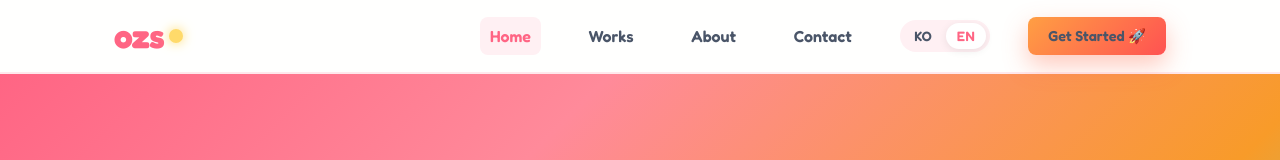
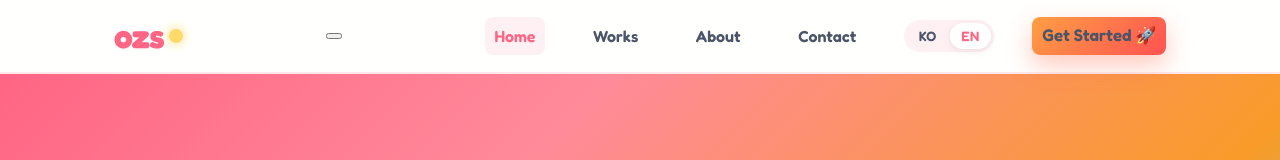
Before and after one commit to diffth/_ozs, a React (Vite) app: page / in a window 1280 px wide. Shown: the top 160 px of the page. Built offline with nearby package versions, Linux system fonts and the light colour scheme; a web font is replaced by a local one.

Commit message:
feat(header): 모바일 내비게이션 토글 및 백드롭 모달 기능 구현

```diff
--- a/src/components/Header.jsx
+++ b/src/components/Header.jsx
@@ -1,28 +1,72 @@
-import { Link, NavLink } from 'react-router-dom'
+import { useEffect, useState } from 'react'
+import { Link, NavLink, useLocation } from 'react-router-dom'
 import { site } from '../data/site.js'
 import { useLang } from '../i18n/LanguageProvider.jsx'
 import LangSwitch from './LangSwitch.jsx'
 
 export default function Header() {
   const { t } = useLang()
+  const [open, setOpen] = useState(false)
+  const location = useLocation()
+  const close = () => setOpen(false)
+
+  // 다른 페이지(또는 같은 페이지의 앵커)로 이동하면 모바일 메뉴를 닫습니다.
+  useEffect(() => {
+    setOpen(false)
+  }, [location.pathname, location.hash])
+
+  // 메뉴가 열려 있는 동안에는 Esc 로 닫을 수 있게, 창을 넓히면 저절로 닫히게.
+  useEffect(() => {
+    if (!open) return
+    const onKey = (e) => {
+      if (e.key === 'Escape') setOpen(false)
+    }
+    const onResize = () => {
+      if (window.innerWidth > 860) setOpen(false)
+    }
+    window.addEventListener('keydown', onKey)
+    window.addEventListener('resize', onResize)
+    return () => {
+      window.removeEventListener('keydown', onKey)
+      window.removeEventListener('resize', onResize)
+    }
+  }, [open])
 
   return (
-    <header className="hdr">
+    <header className="hdr" data-open={open ? 'true' : 'false'}>
       <div className="wrap hdr__in">
-        <Link to="/" className="hdr__mark" aria-label={`${site.name} ${t('common.homeAria')}`}>
+        <Link to="/" className="hdr__mark" aria-label={`${site.name} ${t('common.homeAria')}`} onClick={close}>
           {site.name} <span className="hdr__mark-sun" title="Energetic Studio"></span>
         </Link>
-        <nav className="hdr__nav" aria-label={t('common.mainNavAria')}>
-          <NavLink to="/">Home</NavLink>
-          <Link to="/#works">Works</Link>
-          <NavLink to="/about">About</NavLink>
-          <NavLink to="/contact">Contact</NavLink>
+
+        <button
+          type="button"
+          className="hdr__toggle"
+          aria-expanded={open}
+          aria-controls="site-nav"
+          aria-label={t(open ? 'common.menuClose' : 'common.menuOpen')}
+          onClick={() => setOpen((v) => !v)}
+        >
+          <span className="hdr__toggle-bars" aria-hidden="true">
+            <i />
+            <i />
+            <i />
+          </span>
+        </button>
+
+        <nav id="site-nav" className="hdr__nav" aria-label={t('common.mainNavAria')}>
+          <NavLink to="/" onClick={close}>Home</NavLink>
+          <Link to="/#works" onClick={close}>Works</Link>
+          <NavLink to="/about" onClick={close}>About</NavLink>
+          <NavLink to="/contact" onClick={close}>Contact</NavLink>
           <LangSwitch />
-          <Link to="/contact" className="btn-pop" style={{ padding: '0.45rem 1.25rem', fontSize: '0.9rem' }}>
+          <Link to="/contact" className="btn-pop hdr__cta" onClick={close}>
             Get Started 🚀
           </Link>
         </nav>
       </div>
+
+      <div className="hdr__backdrop" onClick={close} aria-hidden="true" />
     </header>
   )
 }
```
